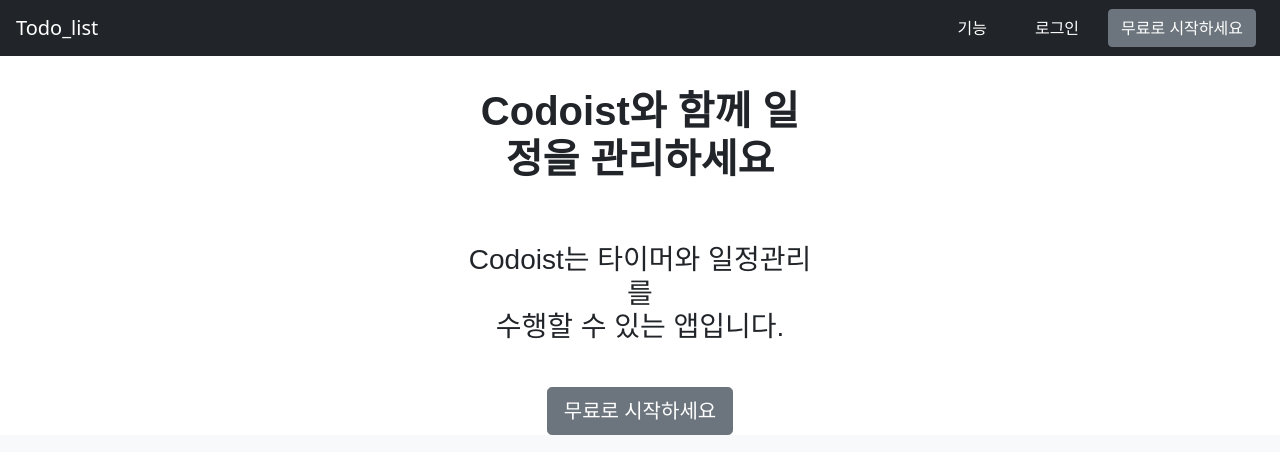
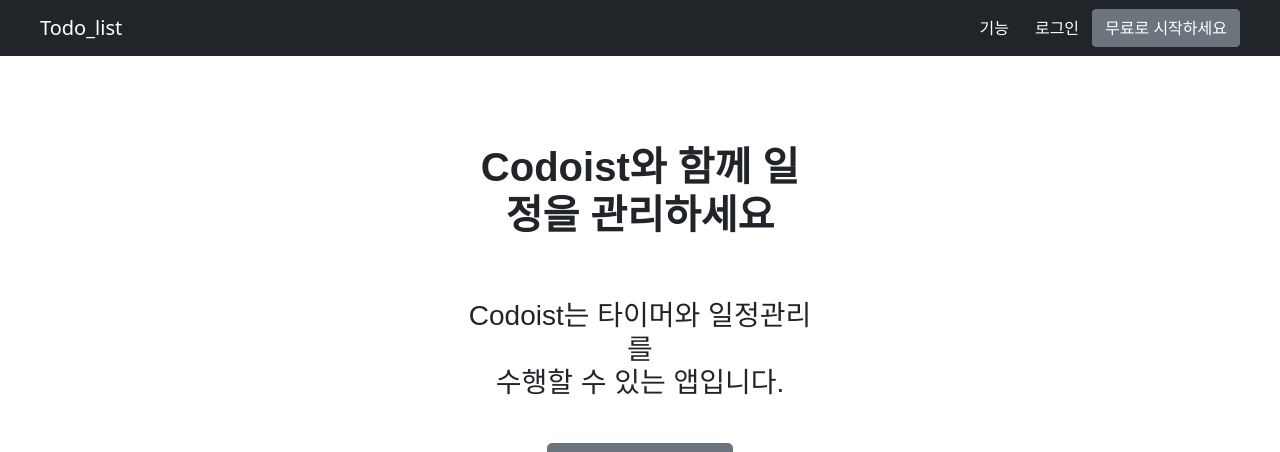
Before and after one commit to Code-Y-Learner/Codoist, a Flask app: page / in a window 1280 px wide. Shown: the top 452 px of the page. Run offline with Flask 2, Linux system fonts and the light colour scheme; some libraries are stand-ins or nearby versions; some web fonts are replaced.

Commit message:
Second-version
index change navbar change image add

```diff
--- a/main.py
+++ b/main.py
@@ -13,7 +13,7 @@
 
 
 app = Flask(__name__)
-app.config['SECRET_KEY'] = os.environ.get("SECRET_KEY")
+app.config['SECRET_KEY'] = os.environ.get("SECRET_KEY","123141QWEASD$!~@#21")
 Bootstrap(app)
 # enable CSRF protection
 app.config['CKEDITOR_ENABLE_CSRF'] = True
@@ -409,8 +409,6 @@
 def ai():
     my_id = "Code-Y-Learner"
     my_project = "First_project"
-    # user_id = "stabilityai"
-    # user_project = "stable-diffusion"
     url_src = f"https://hf.space/embed/{my_id}/{my_project}/+"
     return render_template("ai.html",src=url_src)
 
--- a/templates/dashboard.html
+++ b/templates/dashboard.html
@@ -79,7 +79,7 @@
                         {% endfor %}
                         <div class="col-xl-{{length_daily[0]}} col-md-{{length_daily[1]}}">
                             {% if progress[0] != 0 %}
-                            <h3 class="text-danger fw-bold text-center">기한을 넘기거나 임박한<br>일정{{progress[0]}}개 있습니다. </h3>
+                            <h4 class="text-danger fw-bold text-center">기한을 넘기거나 임박한<br>일정{{progress[0]}}개 있습니다. </h4>
                             {% endif %}
                             <h4 class="align-content-center text-center">총 {{progress[1]}}% 완료하였습니다. </h4>
                         </div>
--- a/templates/index.html
+++ b/templates/index.html
@@ -3,26 +3,27 @@
 {{url_for('dashboard')}}
 {% endif %}
 <body class="sb-nav-fixed">
-<nav class="sb-topnav navbar navbar-expand navbar-dark bg-dark">
+<nav class="navbar navbar-expand-lg navbar-dark bg-dark">
+  <div class="container-fluid">
     <!-- Navbar Brand-->
     <a class="navbar-brand ps-3" href="{{ url_for('home') }}">Todo_list</a>
-    <!-- Navbar Search-->
-    <form class="d-none d-md-inline-block form-inline ms-auto me-0 me-md-3 my-2 my-md-0">
-        <div class="input-group">
-            <li><a class="btn btn-dark" href="#!">기능</a></li>
-            <li><a class="btn btn-dark" href="{{ url_for('login') }}">로그인</a></li>
-        </div>
-    </form>
+    <button class="navbar-toggler" type="button" data-bs-toggle="collapse" data-bs-target="#navbarSupportedContent" aria-controls="navbarSupportedContent" aria-expanded="false" aria-label="Toggle navigation">
+      <span class="navbar-toggler-icon"></span>
+    </button>
     <!-- Navbar-->
-    <ul class="navbar-nav ms-auto ms-md-0 me-3 me-lg-4">
-        <li class="nav-item dropdown">
-            <a href="{{url_for('register')}}">
-                <button type="button" class="btn btn-secondary download-button">무료로 시작하세요</button>
-            </a>
+    <div class="collapse navbar-collapse" id="navbarSupportedContent">
+        <ul class="navbar-nav ms-auto ms-auto me-0 me-md-3 my-2 my-md-0">
+            <li class="d-none d-md-inline-block nav-item ">
+                <li class="nav-item" ><a class="btn btn-dark" href="#!">기능</a></li>
+                <li class="nav-item" ><a class="btn btn-dark" href="{{ url_for('login') }}">로그인</a></li>
+                <li class="nav-item" ><a href="{{url_for('register')}}"><button type="button" class="btn btn-secondary download-button">무료로 시작하세요</button></a></li>
+            </li>
+        </ul>
+    </div>
+  </div>
+</nav>
 
-        </li>
-    </ul>
-</nav>
+
 <!--Main contents-->
 
 
```
Also changed, not shown: other parts of templates/index.html (+36 -2 lines), templates/sidebar.html (+1 -8 lines).
